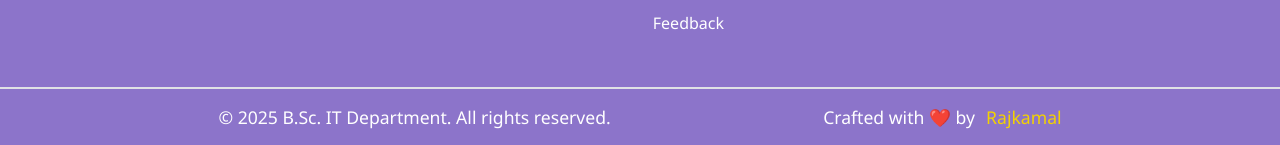
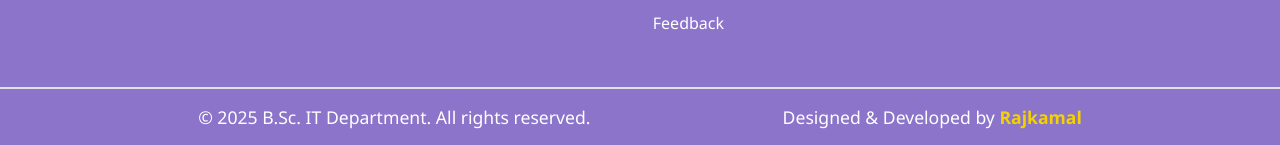
Before and after one commit to Rajkamal2k22/bsc-it-copy, a PHP site: page /gallery.html in a window 1280 px wide. Shown: the part 1856-2001 px from the top of the page. Run offline with PHP 8.4, Linux system fonts and the light colour scheme; some web fonts are replaced.

Commit message:
footer edited

```diff
--- a/academics.html
+++ b/academics.html
@@ -344,9 +344,9 @@
     </div>
     <div class="belowFooter">
         <p>&copy 2025 B.Sc. IT Department. All rights reserved.</p>
-        <div class="credit">
-    Crafted with ❤️ by<a href="https://www.linkedin.com/in/rajkamal-kumar-singh/" target="_blank" id="creditName">Rajkamal</a>
-</div>
+    <div class="credit">
+    <p>Designed & Developed by <a href="https://www.linkedin.com/in/rajkamal-kumar-singh/" target="_blank">Rajkamal</a></p>
+    </div>
     </div>
     <!-- footer section closed -->
 
--- a/contactUs.html
+++ b/contactUs.html
@@ -243,9 +243,9 @@
     </div>
     <div class="belowFooter">
         <p>&copy 2025 B.Sc. IT Department. All rights reserved.</p>
-        <div class="credit">
-    Crafted with ❤️ by<a href="https://www.linkedin.com/in/rajkamal-kumar-singh/" target="_blank" id="creditName">Rajkamal</a>
-</div>
+    <div class="credit">
+    <p>Designed & Developed by <a href="https://www.linkedin.com/in/rajkamal-kumar-singh/" target="_blank">Rajkamal</a></p>
+    </div>
     </div>
     <!-- footer section closed -->
 
--- a/examination.html
+++ b/examination.html
@@ -1156,9 +1156,9 @@
     </div>
     <div class="belowFooter">
         <p>&copy 2025 B.Sc. IT Department. All rights reserved.</p>
-        <div class="credit">
-    Crafted with ❤️ by<a href="https://www.linkedin.com/in/rajkamal-kumar-singh/" target="_blank" id="creditName">Rajkamal</a>
-</div>
+    <div class="credit">
+    <p>Designed & Developed by <a href="https://www.linkedin.com/in/rajkamal-kumar-singh/" target="_blank">Rajkamal</a></p>
+    </div>
     </div>
     <!-- footer section closed -->
 
--- a/faculties.html
+++ b/faculties.html
@@ -304,9 +304,9 @@
     </div>
     <div class="belowFooter">
         <p>&copy 2025 B.Sc. IT Department. All rights reserved.</p>
-        <div class="credit">
-    Crafted with ❤️ by<a href="https://www.linkedin.com/in/rajkamal-kumar-singh/" target="_blank" id="creditName">Rajkamal</a>
-</div>
+    <div class="credit">
+    <p>Designed & Developed by <a href="https://www.linkedin.com/in/rajkamal-kumar-singh/" target="_blank">Rajkamal</a></p>
+    </div>
     </div>
     <!-- footer section closed -->
 
--- a/gallery.html
+++ b/gallery.html
@@ -237,11 +237,11 @@
     </div>
     <div class="line">
     </div>
-    <div class="belowFooter">
+   <div class="belowFooter">
         <p>&copy 2025 B.Sc. IT Department. All rights reserved.</p>
-        <div class="credit">
-    Crafted with ❤️ by<a href="https://www.linkedin.com/in/rajkamal-kumar-singh/" target="_blank" id="creditName">Rajkamal</a>
-</div>
+    <div class="credit">
+    <p>Designed & Developed by <a href="https://www.linkedin.com/in/rajkamal-kumar-singh/" target="_blank">Rajkamal</a></p>
+    </div>
     </div>
     <!-- footer section closed -->
 
--- a/index.html
+++ b/index.html
@@ -348,9 +348,9 @@
     </div>
     <div class="belowFooter">
         <p>&copy 2025 B.Sc. IT Department. All rights reserved.</p>
-        <div class="credit">
-    Crafted with ❤️ by<a href="https://www.linkedin.com/in/rajkamal-kumar-singh/" target="_blank" id="creditName">Rajkamal</a>
-</div>
+    <div class="credit">
+    <p>Designed & Developed by <a href="https://www.linkedin.com/in/rajkamal-kumar-singh/" target="_blank">Rajkamal</a></p>
+    </div>
     </div>
     <!-- footer section closed -->
 
--- a/placedstudent.html
+++ b/placedstudent.html
@@ -534,9 +534,9 @@
     </div>
     <div class="belowFooter">
         <p>&copy 2025 B.Sc. IT Department. All rights reserved.</p>
-        <div class="credit">
-    Crafted with ❤️ by<a href="https://www.linkedin.com/in/rajkamal-kumar-singh/" target="_blank" id="creditName">Rajkamal</a>
-</div>
+    <div class="credit">
+    <p>Designed & Developed by <a href="https://www.linkedin.com/in/rajkamal-kumar-singh/" target="_blank">Rajkamal</a></p>
+    </div>
     </div>
     <!-- footer section closed -->
 
--- a/styles.css
+++ b/styles.css
@@ -1212,11 +1212,11 @@ padding: 6rem  0rem;
 
       }
 
-      #creditName{
+
+      .credit a {
         color: #f3d200;
-        margin-left: 0.7rem;
         text-decoration: none;
-
+        font-weight: bold;
       }
 
       @media screen and (max-width:800px) {
```
Also changed, not shown: history.html (+4 -4 lines).
